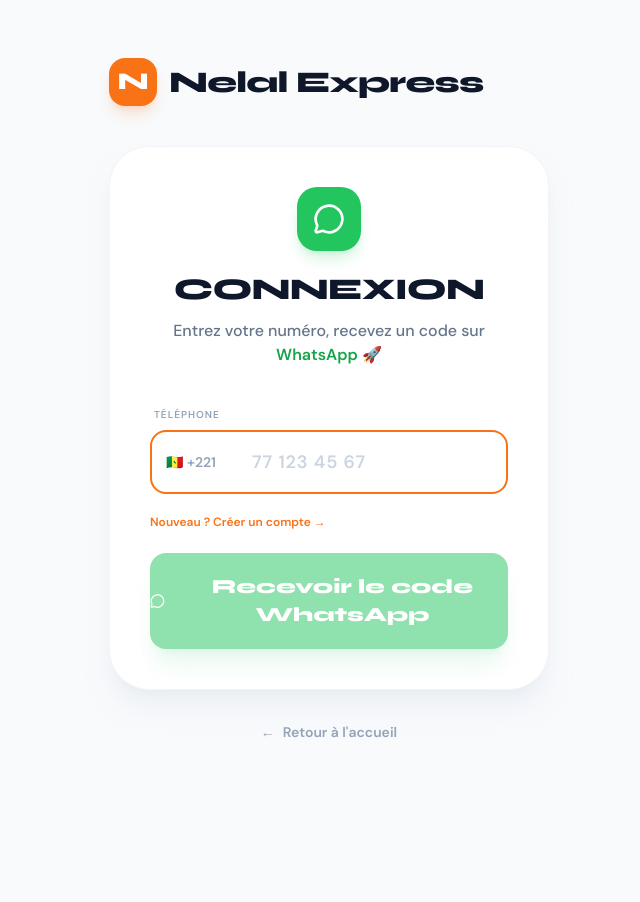
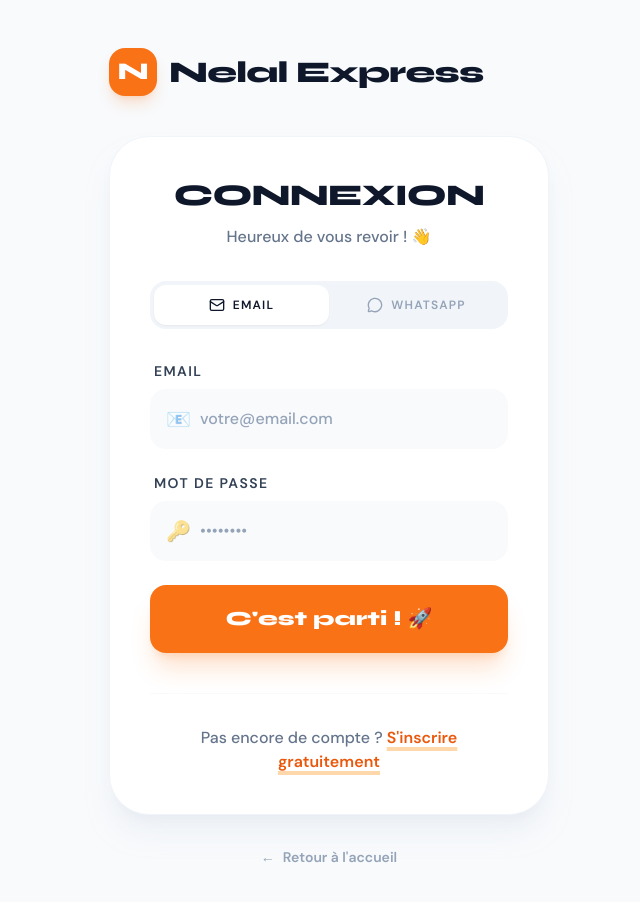
Before and after one commit to tidianendiaye204-ship-it/nelal-express, a Next.js app: page /auth/login in a window 1280 px wide. Shown: the top 902 px of the page, without its empty margins (311-951 px from the left). Before the commit the page ends 800 px from the top, so only its background shows below. Built offline with nearby package versions, Linux system fonts and the light colour scheme; no server answers.

Commit message:
fix: restore email login + add WhatsApp OTP as second option

```diff
--- a/app/auth/login/page.tsx
+++ b/app/auth/login/page.tsx
@@ -2,22 +2,30 @@
 'use client'
 
 import { useState } from 'react'
+import { createClient } from '@/utils/supabase/client'
 import Link from 'next/link'
-import { Phone, ArrowRight, ShieldCheck, Loader2, MessageCircle } from 'lucide-react'
+import { Phone, ArrowRight, ShieldCheck, Loader2, MessageCircle, Mail } from 'lucide-react'
 
-type Step = 'phone' | 'otp'
+type LoginMethod = 'email' | 'whatsapp'
+type Step = 'choose' | 'otp'
 
 export default function LoginPage() {
-  const [step, setStep] = useState<Step>('phone')
+  const [method, setMethod] = useState<LoginMethod>('email')
+  const [step, setStep] = useState<Step>('choose')
+  const [loading, setLoading] = useState(false)
+  const [error, setError] = useState('')
+
+  // Email state
+  const [email, setEmail] = useState('')
+  const [password, setPassword] = useState('')
+
+  // WhatsApp OTP state
   const [phone, setPhone] = useState('')
   const [fullName, setFullName] = useState('')
   const [code, setCode] = useState('')
-  const [loading, setLoading] = useState(false)
-  const [error, setError] = useState('')
   const [isNewUser, setIsNewUser] = useState(false)
   const [countdown, setCountdown] = useState(0)
 
-  // Formatage automatique du numéro : 77 123 45 67
   function formatPhone(value: string) {
     const digits = value.replace(/\D/g, '').slice(0, 9)
     if (digits.length <= 2) return digits
@@ -36,6 +44,36 @@
     }, 1000)
   }
 
+  // ── EMAIL LOGIN (existant, ne change pas) ──────────────
+  async function handleEmailLogin(e: React.FormEvent) {
+    e.preventDefault()
+    setLoading(true)
+    setError('')
+
+    try {
+      const supabase = createClient()
+      const { data, error } = await supabase.auth.signInWithPassword({ email, password })
+
+      if (error) {
+        setError('Email ou mot de passe incorrect')
+        setLoading(false)
+        return
+      }
+
+      if (!data.user) {
+        setError('Une erreur est survenue lors de la connexion')
+        setLoading(false)
+        return
+      }
+
+      window.location.href = '/dashboard'
+    } catch {
+      setError('Une erreur technique est survenue. Veuillez réessayer.')
+      setLoading(false)
+    }
+  }
+
+  // ── WHATSAPP OTP ───────────────────────────────────────
   async function handleSendOTP(e: React.FormEvent) {
     e.preventDefault()
     setError('')
@@ -50,7 +88,6 @@
           full_name: fullName || undefined,
         }),
       })
-
       const data = await res.json()
 
       if (!res.ok) {
@@ -77,12 +114,8 @@
       const res = await fetch('/api/auth/verify-otp', {
         method: 'POST',
         headers: { 'Content-Type': 'application/json' },
-        body: JSON.stringify({
-          phone: phone.replace(/\s/g, ''),
-          code,
-        }),
+        body: JSON.stringify({ phone: phone.replace(/\s/g, ''), code }),
       })
-
       const data = await res.json()
 
       if (!res.ok) {
@@ -91,7 +124,6 @@
         return
       }
 
-      // Redirect to magic link URL for auth
       if (data.verification_url) {
         window.location.href = data.verification_url
       } else {
@@ -113,17 +145,13 @@
         headers: { 'Content-Type': 'application/json' },
         body: JSON.stringify({ phone: phone.replace(/\s/g, '') }),
       })
-      const data = await res.json()
-      if (res.ok) {
-        startCountdown()
-      } else {
+      if (res.ok) startCountdown()
+      else {
+        const data = await res.json()
         setError(data.error)
       }
-    } catch {
-      setError('Erreur réseau')
-    } finally {
-      setLoading(false)
-    }
+    } catch { setError('Erreur réseau') }
+    finally { setLoading(false) }
   }
 
   return (
@@ -138,86 +166,8 @@
 
         <div className="bg-white rounded-[2.5rem] border border-slate-100 p-10 shadow-xl shadow-slate-200/50">
 
-          {/* ── STEP 1: PHONE NUMBER ──────────────────── */}
-          {step === 'phone' && (
-            <>
-              <div className="text-center mb-10">
-                <div className="w-16 h-16 bg-green-500 rounded-[1.25rem] flex items-center justify-center mx-auto mb-5 shadow-lg shadow-green-500/20">
-                  <MessageCircle className="w-8 h-8 text-white" />
-                </div>
-                <h1 className="font-display font-black text-3xl text-slate-900 mb-3 uppercase tracking-tight">Connexion</h1>
-                <p className="text-slate-500 text-base font-medium">
-                  Entrez votre numéro, recevez un code sur <strong className="text-green-600">WhatsApp</strong> 🚀
-                </p>
-              </div>
-
-              <form onSubmit={handleSendOTP} className="space-y-5">
-                <div>
-                  <label className="block text-[10px] font-black text-slate-400 mb-2 ml-1 uppercase tracking-widest">Téléphone</label>
-                  <div className="relative group">
-                    <span className="absolute left-4 top-1/2 -translate-y-1/2 text-sm font-black text-slate-400 pointer-events-none">🇸🇳 +221</span>
-                    <input
-                      type="tel"
-                      required
-                      autoFocus
-                      inputMode="numeric"
-                      value={phone}
-                      onChange={(e) => setPhone(formatPhone(e.target.value))}
-                      placeholder="77 123 45 67"
-                      className="w-full bg-slate-50 border-2 border-slate-100 text-slate-900 rounded-2xl pl-[100px] pr-5 py-4 text-lg placeholder:text-slate-300 focus:outline-none focus:border-orange-500 focus:bg-white transition-all font-black tracking-wider"
-                    />
-                  </div>
-                </div>
-
-                {/* Toggle pour nouveau compte */}
-                <button
-                  type="button"
-                  onClick={() => setIsNewUser(!isNewUser)}
-                  className="text-xs font-bold text-orange-500 hover:text-orange-600 transition-colors"
-                >
-                  {isNewUser ? '← J\'ai déjà un compte' : 'Nouveau ? Créer un compte →'}
-                </button>
-
-                {isNewUser && (
-                  <div className="animate-in slide-in-from-top-2 duration-200">
-                    <label className="block text-[10px] font-black text-slate-400 mb-2 ml-1 uppercase tracking-widest">Votre nom</label>
-                    <input
-                      type="text"
-                      value={fullName}
-                      onChange={(e) => setFullName(e.target.value)}
-                      placeholder="Prénom Nom"
-                      className="w-full bg-slate-50 border-2 border-slate-100 text-slate-900 rounded-2xl px-5 py-4 text-base placeholder:text-slate-300 focus:outline-none focus:border-orange-500 focus:bg-white transition-all font-medium"
-                    />
-                  </div>
-                )}
-
-                {error && (
-                  <div className="bg-red-50 border-2 border-red-100 text-red-600 text-sm font-bold rounded-2xl px-5 py-4 flex items-center gap-3">
-                    <span className="text-lg">⚠️</span>
-                    {error}
-                  </div>
-                )}
-
-                <button
-                  type="submit"
-                  disabled={loading || phone.replace(/\s/g, '').length < 9}
-                  className="w-full bg-green-500 hover:bg-green-600 disabled:opacity-50 disabled:cursor-not-allowed text-white py-5 rounded-2xl font-display font-black text-xl shadow-xl shadow-green-500/20 transition-all transform active:scale-95 flex items-center justify-center gap-3"
-                >
-                  {loading ? (
-                    <Loader2 className="w-6 h-6 animate-spin" />
-                  ) : (
-                    <>
-                      <MessageCircle className="w-5 h-5" />
-                      Recevoir le code WhatsApp
-                    </>
-                  )}
-                </button>
-              </form>
-            </>
-          )}
-
-          {/* ── STEP 2: OTP CODE ──────────────────────── */}
-          {step === 'otp' && (
+          {/* ── STEP OTP : Saisie du code ─────────────── */}
+          {step === 'otp' ? (
             <>
               <div className="text-center mb-8">
                 <div className="w-16 h-16 bg-orange-500 rounded-[1.25rem] flex items-center justify-center mx-auto mb-5 shadow-lg shadow-orange-500/20">
@@ -234,58 +184,139 @@
                 <div>
                   <label className="block text-[10px] font-black text-slate-400 mb-2 ml-1 uppercase tracking-widest">Code à 6 chiffres</label>
                   <input
-                    type="text"
-                    inputMode="numeric"
-                    maxLength={6}
-                    autoFocus
-                    required
+                    type="text" inputMode="numeric" maxLength={6} autoFocus required
                     value={code}
                     onChange={(e) => setCode(e.target.value.replace(/\D/g, '').slice(0, 6))}
                     placeholder="● ● ● ● ● ●"
                     className="w-full bg-slate-50 border-2 border-slate-100 text-slate-900 rounded-2xl px-5 py-5 text-center text-3xl placeholder:text-slate-200 focus:outline-none focus:border-orange-500 focus:bg-white transition-all font-black tracking-[0.5em]"
                   />
                 </div>
-
                 {error && (
                   <div className="bg-red-50 border-2 border-red-100 text-red-600 text-sm font-bold rounded-2xl px-5 py-4 flex items-center gap-3">
-                    <span className="text-lg">⚠️</span>
-                    {error}
+                    <span className="text-lg">⚠️</span>{error}
                   </div>
                 )}
-
-                <button
-                  type="submit"
-                  disabled={loading || code.length < 6}
-                  className="w-full bg-orange-500 hover:bg-orange-600 disabled:opacity-50 disabled:cursor-not-allowed text-white py-5 rounded-2xl font-display font-black text-xl shadow-xl shadow-orange-500/20 transition-all transform active:scale-95 flex items-center justify-center gap-3"
-                >
-                  {loading ? (
-                    <Loader2 className="w-6 h-6 animate-spin" />
-                  ) : (
-                    <>
-                      <ArrowRight className="w-5 h-5" />
-                      Valider
-                    </>
-                  )}
+                <button type="submit" disabled={loading || code.length < 6}
+                  className="w-full bg-orange-500 hover:bg-orange-600 disabled:opacity-50 text-white py-5 rounded-2xl font-display font-black text-xl shadow-xl shadow-orange-500/20 transition-all active:scale-95 flex items-center justify-center gap-3">
+                  {loading ? <Loader2 className="w-6 h-6 animate-spin" /> : <><ArrowRight className="w-5 h-5" /> Valider</>}
                 </button>
-
                 <div className="flex items-center justify-between pt-2">
-                  <button
-                    type="button"
-                    onClick={() => { setStep('phone'); setCode(''); setError('') }}
-                    className="text-xs font-bold text-slate-400 hover:text-slate-600 transition-colors"
-                  >
-                    ← Changer de numéro
-                  </button>
-                  <button
-                    type="button"
-                    onClick={handleResend}
-                    disabled={countdown > 0 || loading}
-                    className="text-xs font-bold text-orange-500 hover:text-orange-600 disabled:text-slate-300 disabled:cursor-not-allowed transition-colors"
-                  >
+                  <button type="button" onClick={() => { setStep('choose'); setCode(''); setError('') }}
+                    className="text-xs font-bold text-slate-400 hover:text-slate-600 transition-colors">← Changer de numéro</button>
+                  <button type="button" onClick={handleResend} disabled={countdown > 0 || loading}
+                    className="text-xs font-bold text-orange-500 disabled:text-slate-300 transition-colors">
                     {countdown > 0 ? `Renvoyer (${countdown}s)` : 'Renvoyer le code'}
                   </button>
                 </div>
               </form>
+            </>
+          ) : (
+            /* ── STEP CHOOSE : Méthode de connexion ──── */
+            <>
+              <div className="text-center mb-8">
+                <h1 className="font-display font-black text-3xl text-slate-900 mb-3 uppercase tracking-tight">Connexion</h1>
+                <p className="text-slate-500 text-base font-medium">Heureux de vous revoir ! 👋</p>
+              </div>
+
+              {/* Toggle Email / WhatsApp */}
+              <div className="flex bg-slate-100 rounded-2xl p-1 mb-8">
+                <button
+                  type="button"
+                  onClick={() => { setMethod('email'); setError('') }}
+                  className={`flex-1 flex items-center justify-center gap-2 py-3 rounded-xl text-xs font-black uppercase tracking-widest transition-all ${
+                    method === 'email' ? 'bg-white text-slate-900 shadow-sm' : 'text-slate-400'
+                  }`}
+                >
+                  <Mail className="w-4 h-4" /> Email
+                </button>
+                <button
+                  type="button"
+                  onClick={() => { setMethod('whatsapp'); setError('') }}
+                  className={`flex-1 flex items-center justify-center gap-2 py-3 rounded-xl text-xs font-black uppercase tracking-widest transition-all ${
+                    method === 'whatsapp' ? 'bg-white text-green-600 shadow-sm' : 'text-slate-400'
+                  }`}
+                >
+                  <MessageCircle className="w-4 h-4" /> WhatsApp
+                </button>
+              </div>
+
+              {/* ── EMAIL FORM (identique à l'ancien) ── */}
+              {method === 'email' && (
+                <form onSubmit={handleEmailLogin} className="space-y-6">
+                  <div>
+                    <label className="block text-sm font-black text-slate-700 mb-2 ml-1 uppercase tracking-widest">Email</label>
+                    <div className="relative group">
+                      <span className="absolute left-4 top-1/2 -translate-y-1/2 text-xl opacity-50 group-focus-within:opacity-100 transition-opacity">📧</span>
+                      <input name="email" type="email" required autoComplete="email" placeholder="votre@email.com"
+                        value={email} onChange={(e) => setEmail(e.target.value)}
+                        className="w-full bg-slate-50 border-2 border-slate-50 text-slate-900 rounded-2xl pl-12 pr-5 py-4 text-base placeholder:text-slate-400 focus:outline-none focus:border-orange-500 focus:bg-white transition-all font-medium" />
+                    </div>
+                  </div>
+                  <div>
+                    <label className="block text-sm font-black text-slate-700 mb-2 ml-1 uppercase tracking-widest">Mot de passe</label>
+                    <div className="relative group">
+                      <span className="absolute left-4 top-1/2 -translate-y-1/2 text-xl opacity-50 group-focus-within:opacity-100 transition-opacity">🔑</span>
+                      <input name="password" type="password" required autoComplete="current-password" placeholder="••••••••"
+                        value={password} onChange={(e) => setPassword(e.target.value)}
+                        className="w-full bg-slate-50 border-2 border-slate-50 text-slate-900 rounded-2xl pl-12 pr-5 py-4 text-base placeholder:text-slate-400 focus:outline-none focus:border-orange-500 focus:bg-white transition-all font-medium" />
+                    </div>
+                  </div>
+                  {error && (
+                    <div className="bg-red-50 border-2 border-red-100 text-red-600 text-sm font-bold rounded-2xl px-5 py-4 flex items-center gap-3">
+                      <span className="text-lg">⚠️</span>{error}
+                    </div>
+                  )}
+                  <button type="submit" disabled={loading}
+                    className="w-full bg-orange-500 hover:bg-orange-600 disabled:opacity-60 text-white py-5 rounded-2xl font-display font-black text-xl shadow-xl shadow-orange-500/20 transition-all active:scale-95 flex items-center justify-center gap-3">
+                    {loading ? <span className="w-6 h-6 border-4 border-white/30 border-t-white rounded-full animate-spin"></span> : <>C&apos;est parti ! 🚀</>}
+                  </button>
+                </form>
+              )}
+
+              {/* ── WHATSAPP FORM ───────────────────── */}
+              {method === 'whatsapp' && (
+                <form onSubmit={handleSendOTP} className="space-y-5">
+                  <div>
+                    <label className="block text-[10px] font-black text-slate-400 mb-2 ml-1 uppercase tracking-widest">Téléphone</label>
+                    <div className="relative group">
+                      <span className="absolute left-4 top-1/2 -translate-y-1/2 text-sm font-black text-slate-400 pointer-events-none">🇸🇳 +221</span>
+                      <input type="tel" required autoFocus inputMode="numeric"
+                        value={phone} onChange={(e) => setPhone(formatPhone(e.target.value))}
+                        placeholder="77 123 45 67"
+                        className="w-full bg-slate-50 border-2 border-slate-100 text-slate-900 rounded-2xl pl-[100px] pr-5 py-4 text-lg placeholder:text-slate-300 focus:outline-none focus:border-orange-500 focus:bg-white transition-all font-black tracking-wider" />
+                    </div>
+                  </div>
+                  <button type="button" onClick={() => setIsNewUser(!isNewUser)}
+                    className="text-xs font-bold text-orange-500 hover:text-orange-600 transition-colors">
+                    {isNewUser ? '← J\'ai déjà un compte' : 'Nouveau ? Créer un compte →'}
+                  </button>
+                  {isNewUser && (
+                    <div className="animate-in slide-in-from-top-2 duration-200">
+                      <label className="block text-[10px] font-black text-slate-400 mb-2 ml-1 uppercase tracking-widest">Votre nom</label>
+                      <input type="text" value={fullName} onChange={(e) => setFullName(e.target.value)} placeholder="Prénom Nom"
+                        className="w-full bg-slate-50 border-2 border-slate-100 text-slate-900 rounded-2xl px-5 py-4 text-base placeholder:text-slate-300 focus:outline-none focus:border-orange-500 focus:bg-white transition-all font-medium" />
+                    </div>
+                  )}
+                  {error && (
+                    <div className="bg-red-50 border-2 border-red-100 text-red-600 text-sm font-bold rounded-2xl px-5 py-4 flex items-center gap-3">
+                      <span className="text-lg">⚠️</span>{error}
+                    </div>
+                  )}
+                  <button type="submit" disabled={loading || phone.replace(/\s/g, '').length < 9}
+                    className="w-full bg-green-500 hover:bg-green-600 disabled:opacity-50 text-white py-5 rounded-2xl font-display font-black text-xl shadow-xl shadow-green-500/20 transition-all active:scale-95 flex items-center justify-center gap-3">
+                    {loading ? <Loader2 className="w-6 h-6 animate-spin" /> : <><MessageCircle className="w-5 h-5" /> Recevoir le code WhatsApp</>}
+                  </button>
+                </form>
+              )}
+
+              <div className="mt-10 pt-8 border-t border-slate-50 text-center">
+                <p className="text-slate-500 font-medium">
+                  Pas encore de compte ?{' '}
+                  <Link href="/auth/signup" className="text-orange-600 hover:text-orange-700 font-black underline decoration-orange-200 decoration-4 underline-offset-4">
+                    S&apos;inscrire gratuitement
+                  </Link>
+                </p>
+              </div>
             </>
           )}
         </div>
```
